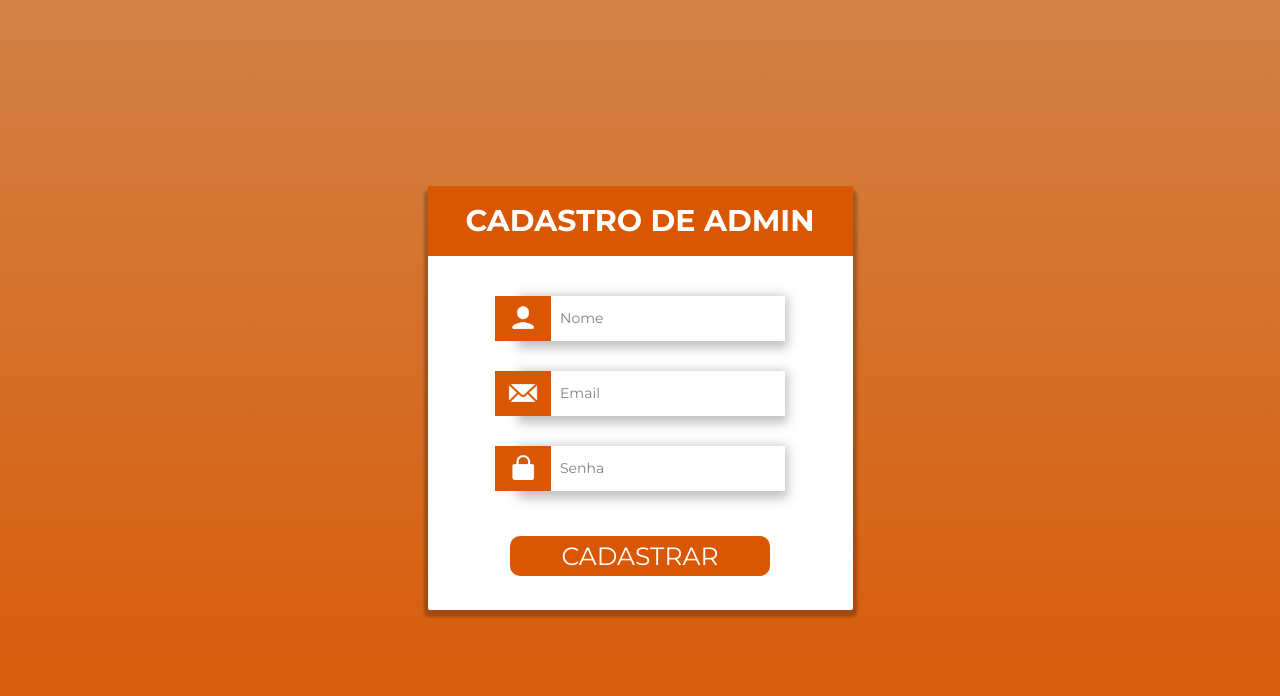
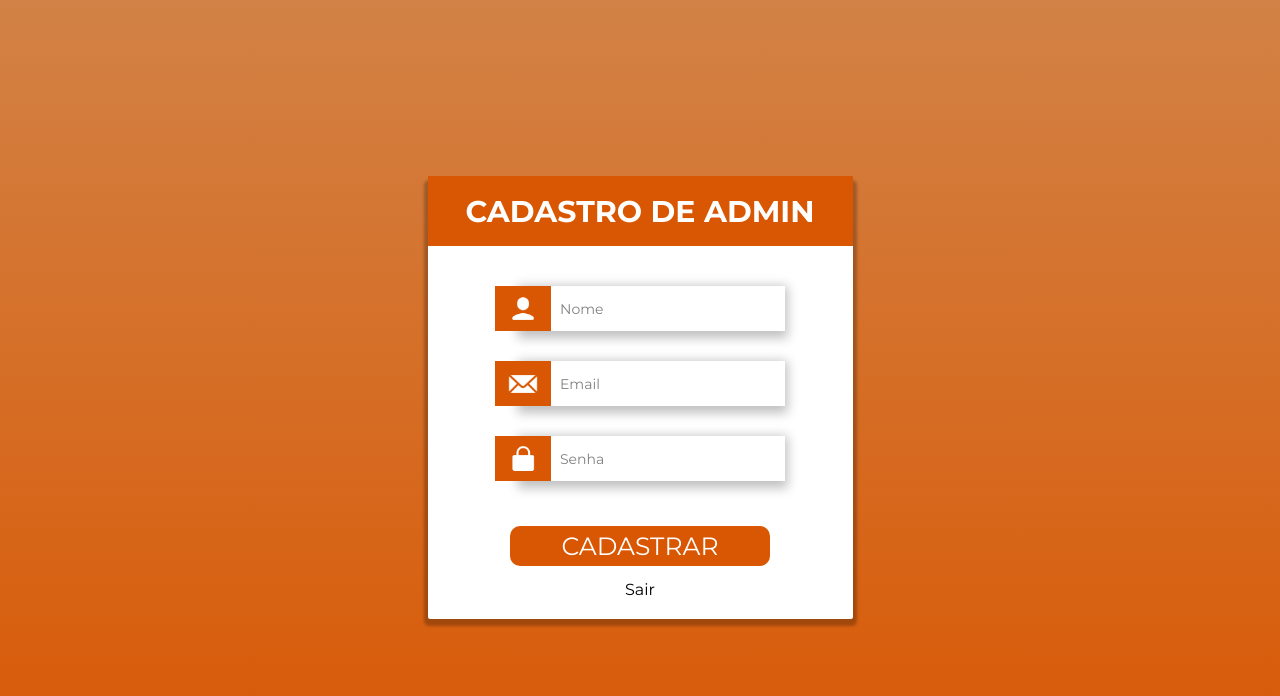
Before and after one commit to Paulo1073/Trabalho_Final, a PHP site: page /dev.php in a window 1280 px wide. Shown: the top 696 px of the page. Run offline with PHP 8.4, Linux system fonts and the light colour scheme; the visitor is signed in with stand-in values (Sample User, id 1).

Commit message:
Update dev.php

```diff
--- a/Login/dev.php
+++ b/Login/dev.php
@@ -51,6 +51,9 @@ unset($_SESSION['error']);
 
       <div class="input_enviar">
         <input  id="Login" type="submit" value="CADASTRAR" />
+        <a id="exit" style="  text-decoration: none;
+          color: rgb(0, 0, 0);  " href="logout.php">Sair
+        </a>
       </div>
     </form>
   </main>
```
